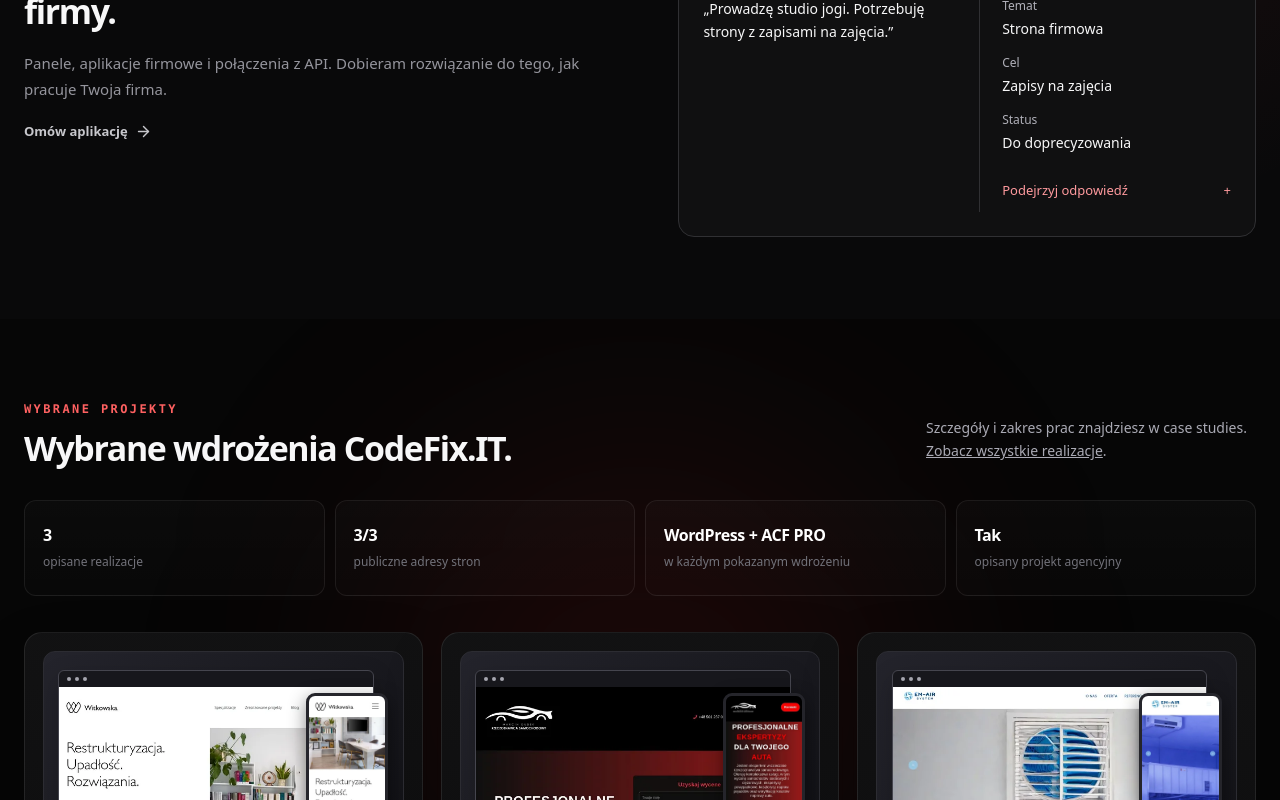
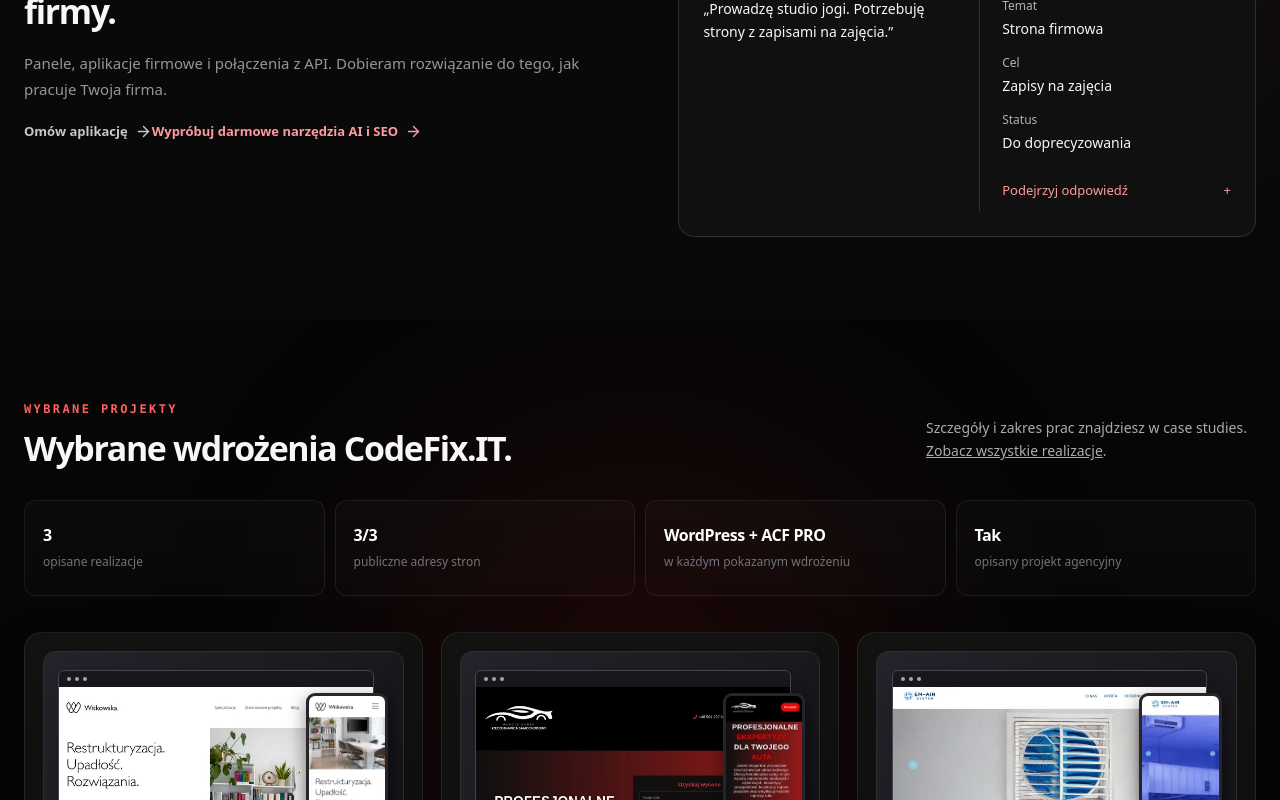
Before and after one commit to wwwCodeFixIT/CodeFix.IT---Portfolio-Short, a React (Vite) app: page / in a window 1280 px wide. Shown: the part 2420-3220 px from the top of the page. Built offline with nearby package versions, Linux system fonts and the light colour scheme.

Commit message:
feat(tools): integrate tools route with static SEO and navigation

```diff
--- a/src/pages/HomepageV1.tsx
+++ b/src/pages/HomepageV1.tsx
@@ -1020,6 +1020,10 @@ export function HomepageV1() {
                 onClick={() => chooseService(appService, 'application_section')}
               >
                 {homepageContent.application.cta}
+                <ArrowRight size={17} aria-hidden="true" />
+              </a>
+              <a href="/narzedzia/" className="cf-card-link cf-card-link-secondary">
+                Wypróbuj darmowe narzędzia AI i SEO
                 <ArrowRight size={17} aria-hidden="true" />
               </a>
             </div>
@@ -1614,6 +1618,7 @@ export function HomepageV1() {
             <a href="#process">Proces</a>
             <a href="#faq">FAQ</a>
             <a href="/poradniki/">Poradniki</a>
+            <a href="/narzedzia/">Narzędzia</a>
             <a href="#contact">Kontakt</a>
           </nav>
 
```
